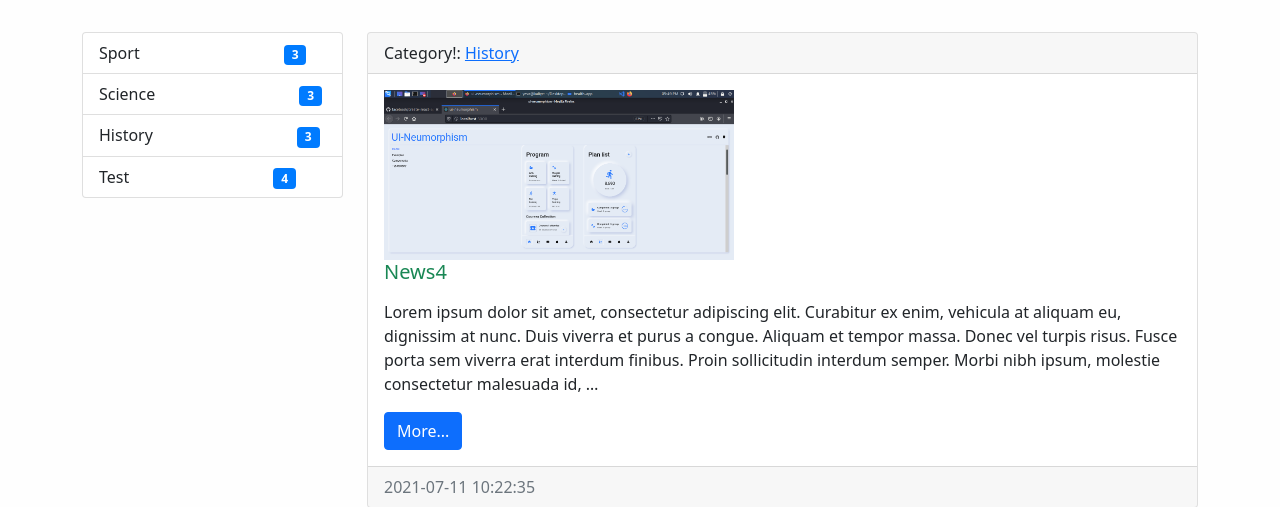
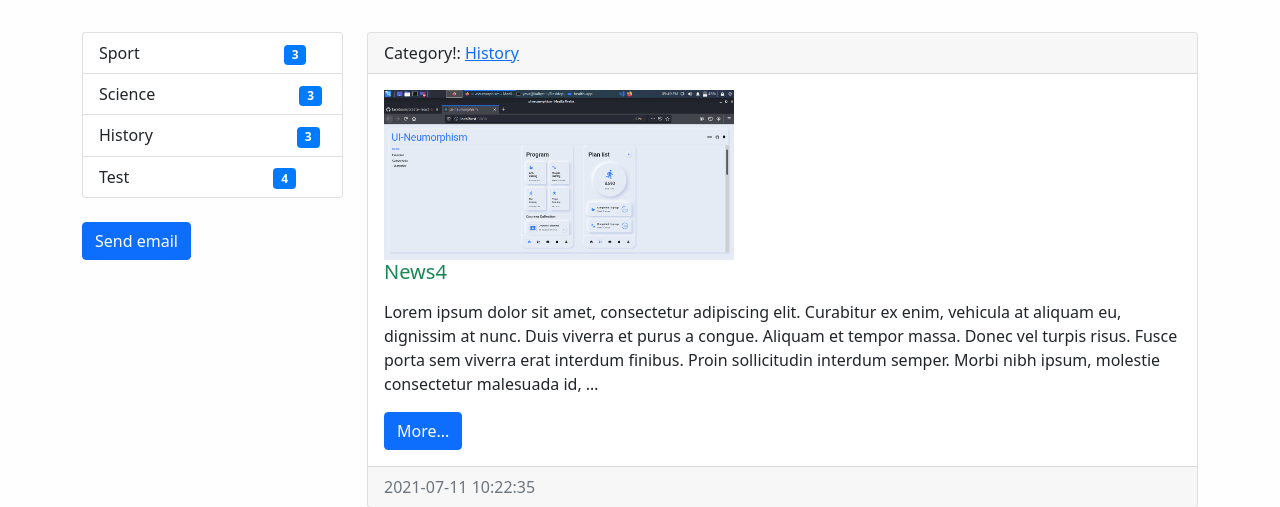
Before and after one commit to Yeva9/ITC-projects, a Django app: page /category/3/ in a window 1280 px wide. Shown: the part 56-563 px from the top of the page. Run offline with Django 3.2, Linux system fonts and the light colour scheme; data comes from the database, SQL or seed files in the repository; both versions use the stored data as it was after the commit; some libraries are stand-ins or nearby versions.

Commit message:
Fixed codding style.

```diff
--- a/Django/first_proj/mysite/mysite/settings.py
+++ b/Django/first_proj/mysite/mysite/settings.py
@@ -145,13 +145,13 @@ STATICFILES_DIRS = [
     os.path.join(BASE_DIR, 'mysite/static')
 ]
 
-
 # INTERNAL_IPS = [
 #     '127.0.0.1'
 # ]
 
 EMAIL_BACKEND = 'django.core.mail.backends.smtp.EmailBackend'
-
+EMAIL_HOST_USER = 'yeva.hovnanyan.im.itc@gmail.com'
+EMAIL_HOST_PASSWORD = 'instigate123'
 EMAIL_HOST = 'smtp.gmail.com'
 EMAIL_PORT = 587
 EMAIL_USE_TLS = True
--- a/Django/first_proj/mysite/news/templates/news/test.html
+++ b/Django/first_proj/mysite/news/templates/news/email.html
@@ -20,6 +20,6 @@ Hetadardz kap - {{ block.super }}
 <form method="post">
     {% csrf_token %}
     {{ form.as_p }}
-    <button class="btn btn-primary btn-block" type="submit" style="width: 970px;"> Send </button>
+    <button class="btn btn-primary btn-block" style="width: 970px;" type="submit"> Send</button>
 </form>
 {% endblock %}
--- a/Django/first_proj/mysite/news/templates/news/news_list.html
+++ b/Django/first_proj/mysite/news/templates/news/news_list.html
@@ -6,7 +6,7 @@
 
 <!-- Sidebar -- List group -->
 {% block sidebar %}
-    {% include 'inc/_sidebar.html' %}
+{% include 'inc/_sidebar.html' %}
 {% endblock %}
 
 <!-- Content -- Card -->
--- a/Django/first_proj/mysite/news/urls.py
+++ b/Django/first_proj/mysite/news/urls.py
@@ -1,7 +1,7 @@
 from django.urls import path
 
 # from .views import index, get_category, view_news, add_news,
-from .views import HomeNews, NewsByCategory, ViewNews, CreateNews, test, register, user_login, user_logout
+from .views import HomeNews, NewsByCategory, ViewNews, CreateNews, email_view, register, user_login, user_logout
 
 urlpatterns = [
     # path('', index, name='home'),
@@ -15,7 +15,7 @@ urlpatterns = [
     path('login/', user_login, name='login'),
     path('logout/', user_logout, name='logout'),
 
-    path('test/', test, name='test'),
+    path('email/', email_view, name='email'),
     path('', HomeNews.as_view(), name='home'),
     path('category/<int:category_id>/', NewsByCategory.as_view(), name='category'),
     path('news/<int:pk>/', ViewNews.as_view(), name='view_news'),
--- a/Django/first_proj/mysite/news/views.py
+++ b/Django/first_proj/mysite/news/views.py
@@ -51,27 +51,28 @@ def user_logout(request):
     return redirect('login')
 
 
-def test(request):
+def email_view(request):
     if request.method == 'POST':
         form = ContactForm(request.POST)
         if form.is_valid():
-            mail = send_mail(form.cleaned_data['subject'], form.cleaned_data['content'], 'yeva.hovnanyan.im.itc@gmail.com', ['yeva@yopmail.com'], fail_silently=False)
+            mail = send_mail(form.cleaned_data['subject'], form.cleaned_data['content'],
+                             'yeva.hovnanyan.im.itc@gmail.com', ['yeva@yopmail.com'], fail_silently=True)
             if mail:
                 messages.success(request, 'Haghordagrutyuny ugharkvec')
-                return redirect('test')
+                return redirect('email')
             else:
-                messages.error(request, 'Haghordagrutyan skhal ka')
+                messages.error(request, 'Haghordagrutyan ugharkvelu skhal ka')
         else:
             messages.error(request, 'Grancman skhal ka.')
     else:
         form = ContactForm()
-    return render(request, 'news/test.html', {"form": form})
+    return render(request, 'news/email.html', {"form": form})
 
     # objects = ['name1', 'name2', 'name3', 'name4', 'name5', 'name5', 'name7', 'name8']
     # paginator = Paginator(objects, 2)
     # page_num = request.GET.get('page', 1)
     # page_objects = paginator.get_page(page_num)
-    # return render(request, 'news/test.html', {'page_obj': page_objects})
+    # return render(request, 'news/email.html', {'page_obj': page_objects})
 
 
 class HomeNews(MyMixin, ListView):
--- a/Django/first_proj/mysite/templates/inc/_sidebar.html
+++ b/Django/first_proj/mysite/templates/inc/_sidebar.html
@@ -13,3 +13,6 @@
 {% endcomment %}
 
 {% show_categories %}
+
+<br>
+<a class="btn btn-primary btn-block" href="{% url 'email' %}"> Send email </a>
```
Also changed, not shown: Django/first_proj/mysite/news/forms.py (+7 -7 lines), Django/first_proj/mysite/db.sqlite3, Django/first_proj/mysite/templates/base.html (indentation only).
